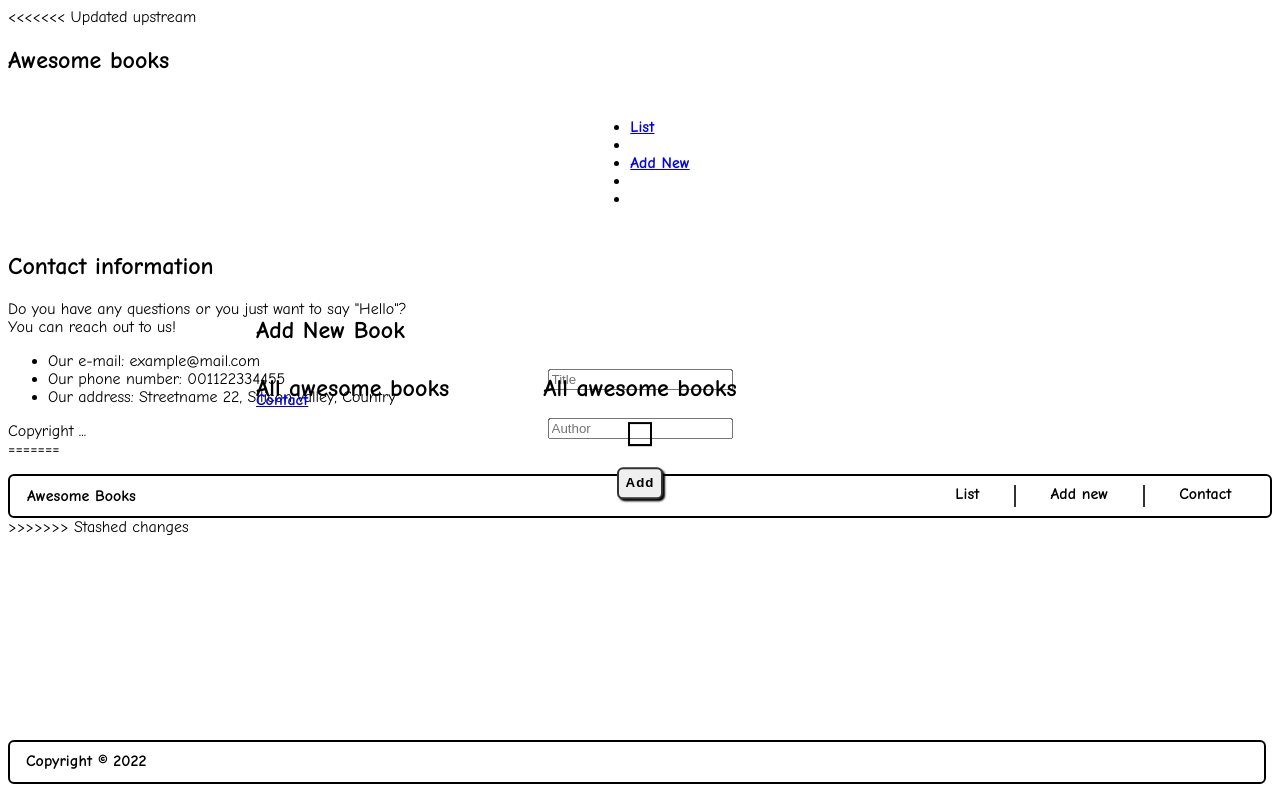
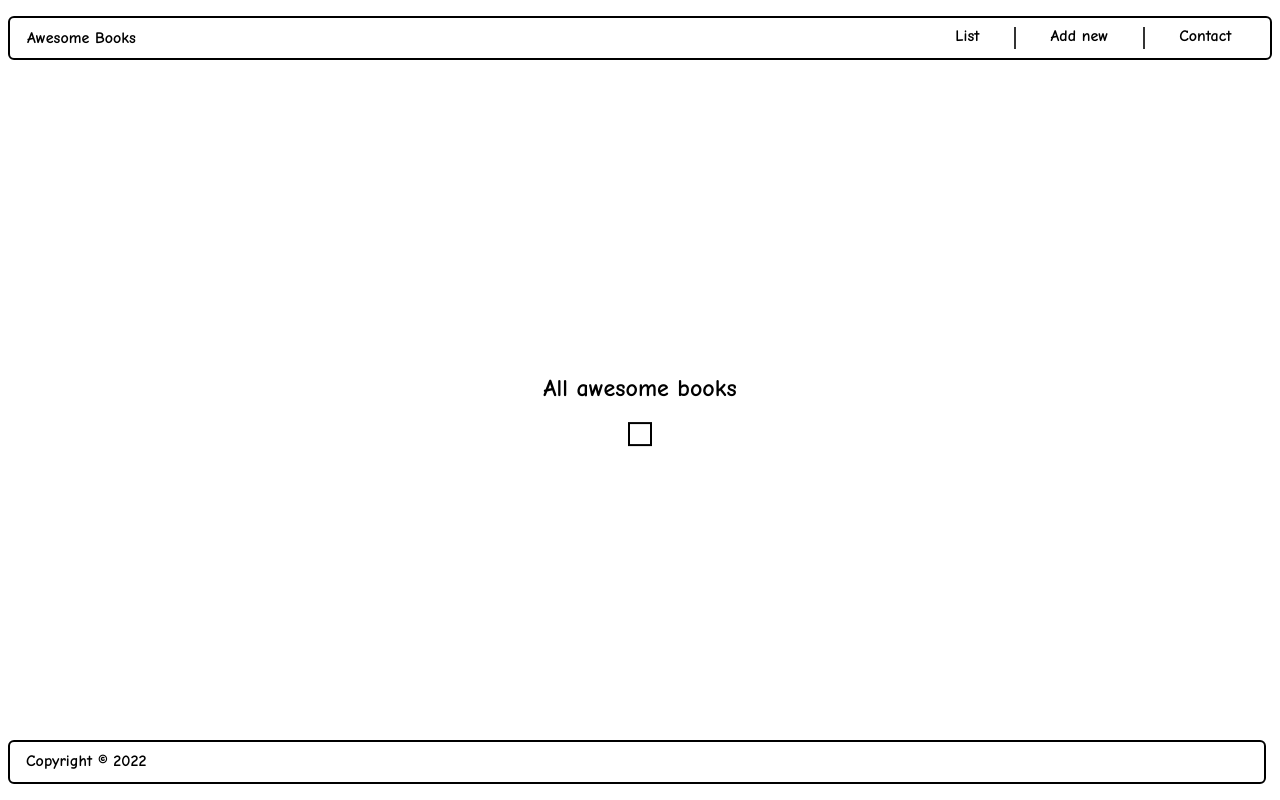
Before and after one commit to ForHemer/Awesome-book, a website: page index.html in a window 1280 px wide. Drawn offline with Linux system fonts and the light colour scheme.

Commit message:
Update html

```diff
--- a/index.html
+++ b/index.html
@@ -1,62 +1,4 @@
 <!DOCTYPE html>
-<html lang="en">
-<<<<<<< Updated upstream <head>
-  <meta charset="utf-8">
-  <meta name="viewport" content="width=device-width, initial-1">
-  <title>Awesome books</title>
-  <link rel="stylesheet" href="styles.css">
-  </head>
-
-  <body>
-    <section id="navigation">
-      <h2>Awesome books</h2>
-      <nav class="menu">
-        <ul class="menu-list">
-          <li class="menu-list-item"><a href="#" id="list">List</a></li>
-          <li class="menu-list-item separator"></li>
-          <li class="menu-list-item"><a href="#" id="addNew">Add New</a></li>
-          <li class="menu-list-item separator"></li>
-          <li class="menu-list-item"><a href="#" id="contact">Contact</a></li>
-        </ul>
-      </nav>
-    </section>
-
-    <div class="clock" id="currentTime"></div>
-
-    <section id="list-books">
-      <h2>All awesome books</h2>
-      <table class="table-item">
-
-      </table>
-    </section>
-
-    <section id="add-book">
-      <h2>Add New Book</h2>
-      <form class="form-container" id="formid">
-        <input type="text" placeholder="Title" id="title" required> <br />
-        <input type="text" placeholder="Author" id="author" required> <br />
-        <input type="submit" id="submit" name="submit" class="btn-submit" value="Add">
-      </form>
-    </section>
-
-    <section id="contact-section">
-      <h2>Contact information</h2>
-      <p class="contact-content">
-        Do you have any questions or you just want to say "Hello"? <br />
-        You can reach out to us!
-      </p>
-      <ul class="contact-list">
-        <li class="contact-list-item">Our e-mail: example@mail.com</li>
-        <li class="contact-list-item">Our phone number: 001122334455</li>
-        <li class="contact-list-item">Our address: Streetname 22, Silicon valley, Country</li>
-      </ul>
-    </section>
-
-    <footer>Copyright ...</footer>
-    <script src="index.js"></script>
-  </body>
-  =======
-
   <head>
     <meta charset="utf-8">
     <meta name="viewport" content="width=device-width, initial-1">
@@ -115,6 +57,4 @@
 
     <script src="index.js"></script>
   </body>
-  >>>>>>> Stashed changes
-
 </html>
```
